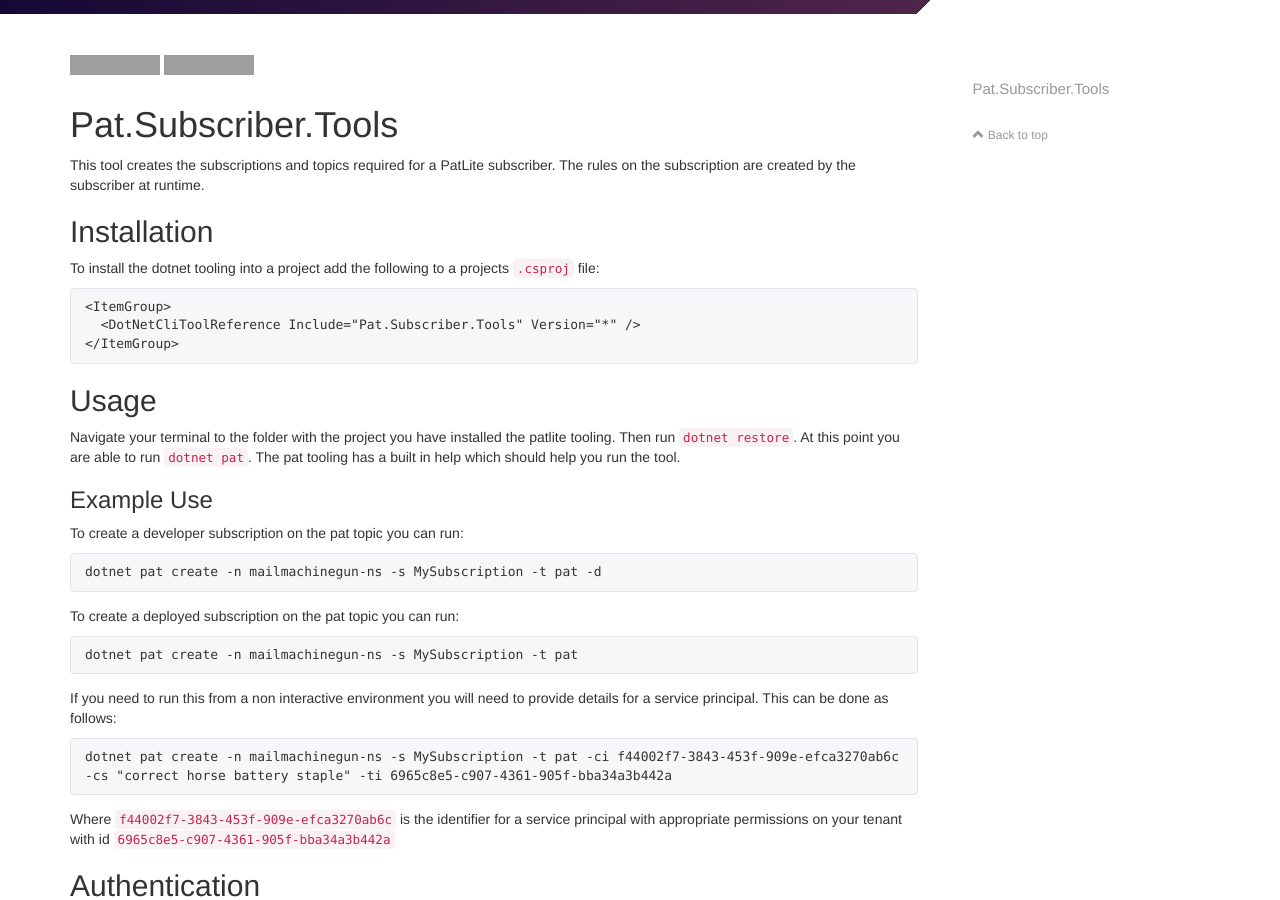
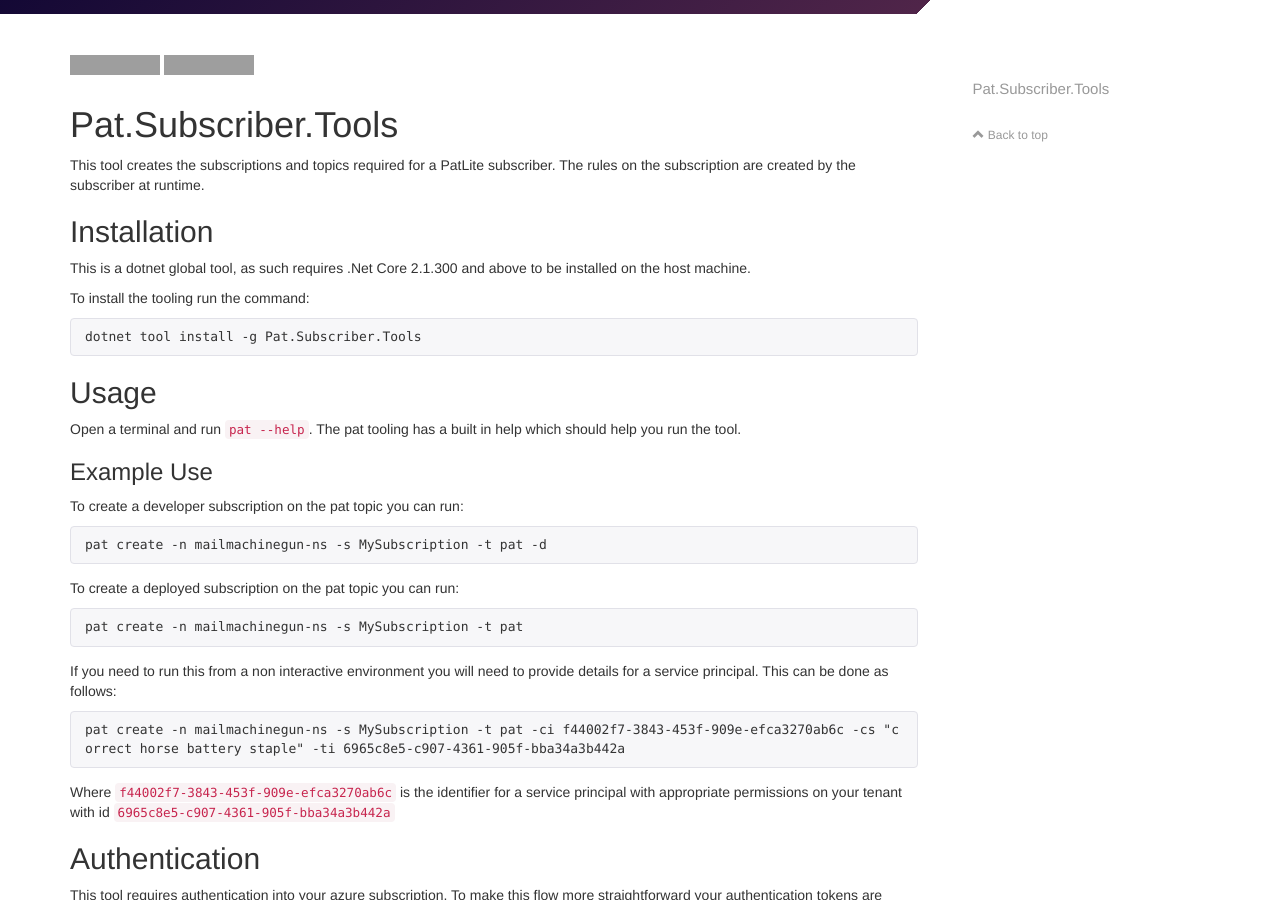
Before and after one commit to purplebricks/pat, a Jekyll site: the page built from docs/pat-subscriber-tools.md, in a window 1280 px wide and 900 px high, scrolled down 226 px. Built offline with Jekyll 4.4.1, drawn with Linux system fonts in a browser that asks for light colours; nearby versions of some CDN libraries; grey boxes are pictures that could not be loaded.

Commit message:
Update Docs to Reflect the Change to Global Tooling

````diff
--- a/docs/pat-subscriber-tools.md
+++ b/docs/pat-subscriber-tools.md
@@ -14,32 +14,32 @@ This tool creates the subscriptions and topics required for a PatLite subscriber
 
 ## Installation
 
-To install the dotnet tooling into a project add the following to a projects `.csproj` file:
+This is a dotnet global tool, as such requires .Net Core 2.1.300 and above to be installed on the host machine.
+
+To install the tooling run the command:
 
 ```
-<ItemGroup>
-  <DotNetCliToolReference Include="Pat.Subscriber.Tools" Version="*" />
-</ItemGroup>
+dotnet tool install -g Pat.Subscriber.Tools
 ```
 
 ## Usage
 
-Navigate your terminal to the folder with the project you have installed the patlite tooling. Then run `dotnet restore`. At this point you are able to run `dotnet pat`. The pat tooling has a built in help which should help you run the tool.
+Open a terminal and run `pat --help`. The pat tooling has a built in help which should help you run the tool.
 
 ### Example Use
 To create a developer subscription on the pat topic you can run:
 ```
-dotnet pat create -n mailmachinegun-ns -s MySubscription -t pat -d
+pat create -n mailmachinegun-ns -s MySubscription -t pat -d
 ```
 
 To create a deployed  subscription on the pat topic you can run:
 ```
-dotnet pat create -n mailmachinegun-ns -s MySubscription -t pat
+pat create -n mailmachinegun-ns -s MySubscription -t pat
 ```
 
 If you need to run this from a non interactive environment you will need to provide details for a service principal. This can be done as follows:
 ```
-dotnet pat create -n mailmachinegun-ns -s MySubscription -t pat -ci f44002f7-3843-453f-909e-efca3270ab6c -cs "correct horse battery staple" -ti 6965c8e5-c907-4361-905f-bba34a3b442a
+pat create -n mailmachinegun-ns -s MySubscription -t pat -ci f44002f7-3843-453f-909e-efca3270ab6c -cs "correct horse battery staple" -ti 6965c8e5-c907-4361-905f-bba34a3b442a
 ```
 
 Where `f44002f7-3843-453f-909e-efca3270ab6c` is the identifier for a service principal with appropriate permissions on your tenant with id `6965c8e5-c907-4361-905f-bba34a3b442a`
````
